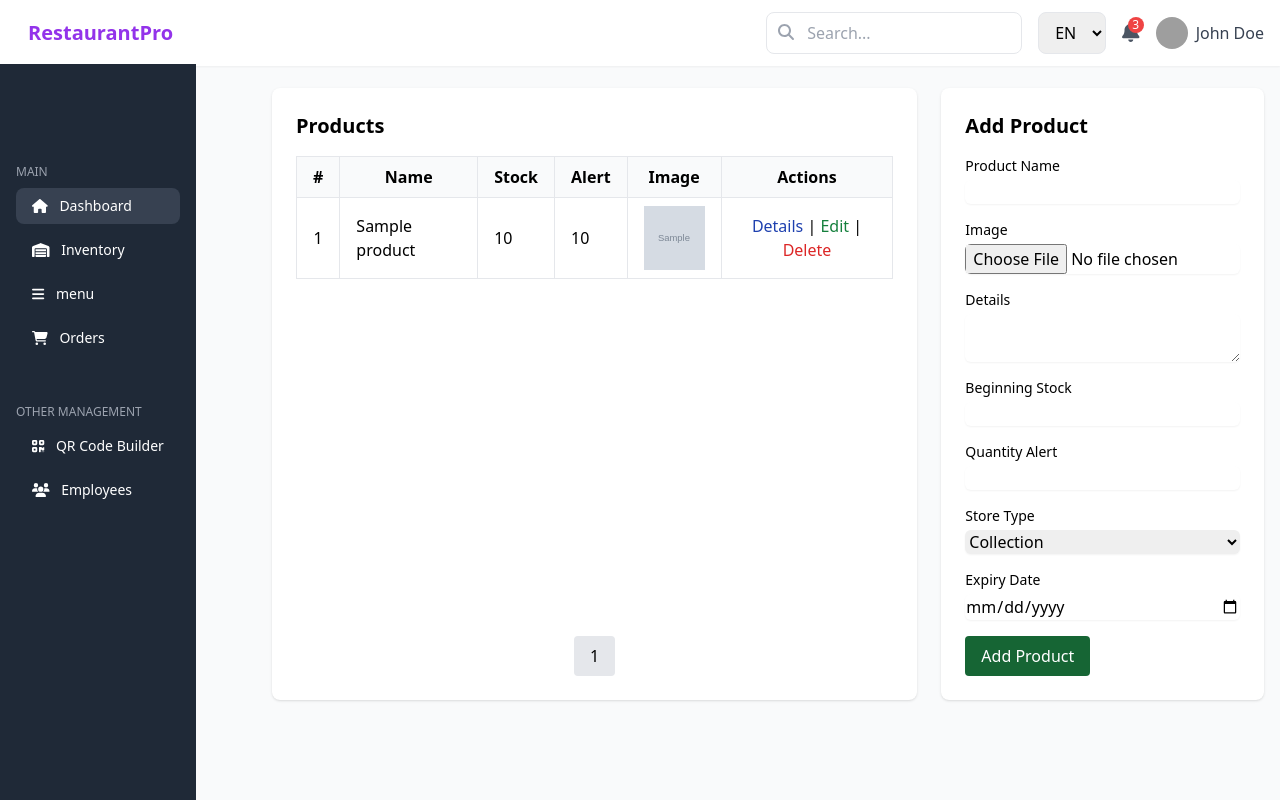
After one commit to damntim/bar, a PHP site: page /inventory.php in a window 1280 px wide. The commit adds this page. Run offline with PHP 8.4, Linux system fonts and the light colour scheme; tables that the repository leaves empty or names only in its code hold one stand-in row (values such as "Sample post"); grey boxes marked "Sample" are stand-in pictures; data that the repository does not hold is empty; some libraries are stand-ins or nearby versions; grey boxes are pictures that could not be loaded.

Commit message:
inventory added

```diff
--- a/barcode/admin/admin/includes/sidebar.php
+++ b/barcode/admin/admin/includes/sidebar.php
@@ -9,7 +9,7 @@
                 <a href="../admin/dashboard.php" class="block px-4 py-2 mt-2 text-sm rounded-lg bg-gray-700">
                     <i class="fas fa-home mr-2"></i> Dashboard
                 </a>
-                <a href="#" class="block px-4 py-2 mt-2 text-sm hover:bg-gray-700 rounded-lg">
+                <a href="../admin/inventory.php" class="block px-4 py-2 mt-2 text-sm hover:bg-gray-700 rounded-lg">
                     <i class="fas fa-warehouse mr-2"></i> Inventory
                 </a>
                 <a href="../menu/menu.php" class="block px-4 py-2 mt-2 text-sm hover:bg-gray-700 rounded-lg">
--- /dev/null
+++ b/barcode/admin/admin/inventory.php
@@ -0,0 +1,211 @@
+<?php
+$host = 'localhost';
+$db = 'db';
+$user = 'root';
+$pass = '';
+
+try {
+    $pdo = new PDO("mysql:host=$host;dbname=$db", $user, $pass);
+    $pdo->setAttribute(PDO::ATTR_ERRMODE, PDO::ERRMODE_EXCEPTION);
+} catch (PDOException $e) {
+    die("Database connection failed: " . $e->getMessage());
+}
+?>
+<?php
+include __DIR__ . '/includes/header.php';
+include __DIR__ . '/includes/sidebar.php';
+// Initialize message
+$message = '';
+
+if ($_SERVER['REQUEST_METHOD'] === 'POST') {
+    // Fetch form data
+    $name = $_POST['name'];
+    $details = $_POST['details'] ?? null;
+    $beginning_stock_quantity = (int)$_POST['beginning_stock_quantity'];
+    $quantity_alert = (int)$_POST['quantity_alert'];
+    $store_type = $_POST['store_type'];
+    $expiry_date = $_POST['expiry_date'] ?? null;
+    $image = $_FILES['image'];
+
+    if ($name && $beginning_stock_quantity && $quantity_alert && $store_type) {
+        // Define target directory and file path
+        $target_dir = "uploads/";
+        if (!is_dir($target_dir)) {
+            mkdir($target_dir, 0755, true);
+        }
+
+        $target_file = $target_dir . uniqid() . "_" . basename($image['name']);
+        $file_extension = strtolower(pathinfo($target_file, PATHINFO_EXTENSION));
+
+        // Allowed file types
+        $allowed_extensions = ['jpg', 'jpeg', 'png', 'gif'];
+
+        // Validate the file
+        if (!in_array($file_extension, $allowed_extensions)) {
+            $message = 'Invalid file type. Only JPG, JPEG, PNG, and GIF are allowed.';
+        } elseif ($image['size'] > 2 * 1024 * 1024) { // 2MB limit
+            $message = 'File size exceeds the 2MB limit.';
+        } elseif (move_uploaded_file($image['tmp_name'], $target_file)) {
+            try {
+                // Check if editing or adding
+    if (isset($product_data)) {
+        // Update product in database
+        $update_stmt = $pdo->prepare("UPDATE products SET name = ?, details = ?, beginning_stock_quantity = ?, quantity_alert = ?, store_type = ?, expiry_date = ? WHERE id = ?");
+        $update_stmt->execute([$name, $details, $beginning_stock_quantity, $quantity_alert, $store_type, $expiry_date, $product_data['id']]);
+        $message = 'Product updated successfully!';
+    }else{
+                // Insert product into the database
+                $stmt = $pdo->prepare("INSERT INTO products (name, image, details, beginning_stock_quantity, quantity_alert, store_type, expiry_date)
+                                       VALUES (?, ?, ?, ?, ?, ?, ?)");
+                $stmt->execute([$name, $target_file, $details, $beginning_stock_quantity, $quantity_alert, $store_type, $expiry_date]);
+                $message = 'Product added successfully!';
+    }
+
+            } catch (PDOException $e) {
+                $message = 'Database error: ' . $e->getMessage();
+            }
+        } else {
+            $message = 'Failed to upload image. Please check file permissions.';
+        }
+    } else {
+        $message = 'All fields are required!';
+    }
+}
+
+?>
+<?php
+// Pagination settings
+$records_per_page = 5;
+$current_page = isset($_GET['page']) ? (int)$_GET['page'] : 1;
+$current_page = max($current_page, 1); // Ensure the current page is at least 1
+$offset = ($current_page - 1) * $records_per_page;
+
+// Fetch total number of records
+$total_records_stmt = $pdo->query("SELECT COUNT(*) FROM products");
+$total_records = $total_records_stmt->fetchColumn();
+
+// Fetch products for the current page
+$stmt = $pdo->prepare("SELECT * FROM products ORDER BY id DESC LIMIT :limit OFFSET :offset");
+$stmt->bindValue(':limit', $records_per_page, PDO::PARAM_INT);
+$stmt->bindValue(':offset', $offset, PDO::PARAM_INT);
+$stmt->execute();
+$products = $stmt->fetchAll(PDO::FETCH_ASSOC);
+
+// Calculate total pages
+$total_pages = ceil($total_records / $records_per_page);
+
+// Check if an ID is passed for editing
+$product_data = null;
+if (isset($_GET['edit'])) {
+    $edit_id = (int)$_GET['edit'];
+    $stmt = $pdo->prepare("SELECT * FROM products WHERE id = ?");
+    $stmt->execute([$edit_id]);
+    $product_data = $stmt->fetch(PDO::FETCH_ASSOC);
+}
+
+?>
+
+<main class="lg:ml-64 pt-16 px-4">
+    <div class="py-6">
+        <?php if ($message): ?>
+        <div class="bg-green-100 text-green-800 p-4 mb-4 rounded"><?php echo $message; ?></div>
+        <?php endif; ?>
+
+        <!-- Two Columns Layout -->
+        <div class="grid grid-cols-1 md:grid-cols-[2fr_1fr] gap-6">
+  <!-- <div class="bg-blue-500">First Column (Wider)</div>
+  <div class="bg-green-500">Second Column (Narrower)</div>
+</div> -->
+<div class="bg-white p-6 rounded-lg shadow h-full flex flex-col">
+    <h2 class="text-xl font-bold mb-4">Products</h2>
+    <div class="flex-1 overflow-y-auto">
+        <table class="w-full border border-collapse">
+            <thead>
+                <tr class="bg-gray-50">
+                    <th class="px-4 py-2 border">#</th>
+                    <th class="px-4 py-2 border">Name</th>
+                    <th class="px-4 py-2 border">Stock</th>
+                    <th class="px-4 py-2 border">Alert</th>
+                    <th class="px-4 py-2 border">Image</th>
+                    <th class="px-4 py-2 border">Actions</th>
+                </tr>
+            </thead>
+            <tbody>
+                <?php foreach ($products as $index => $product): ?>
+                <tr class="h-16"> <!-- Equal row height -->
+                    <td class="px-4 py-2 border text-center"><?php echo $index + 1; ?></td>
+                    <td class="px-4 py-2 border"><?php echo htmlspecialchars($product['name']); ?></td>
+                    <td class="px-4 py-2 border"><?php echo $product['beginning_stock_quantity']; ?></td>
+                    <td class="px-4 py-2 border"><?php echo $product['quantity_alert']; ?></td>
+                    <td class="px-4 py-2 border text-center">
+                        <img src="<?= htmlspecialchars($product['image']) ?>" alt="Product Image" class="w-16 h-16 object-cover mx-auto">
+                    </td>
+                    <td class="px-4 py-2 border text-center">
+                        <a href="#" class="text-blue-800">Details</a> |
+                        <a href="?edit=<?php echo $product['id']; ?>" class="text-green-700">Edit</a> |
+                        <a href="#" class="text-red-600">Delete</a>
+                    </td>
+                </tr>
+                <?php endforeach; ?>
+            </tbody>
+        </table>
+    </div>
+
+    <!-- Pagination -->
+    <div class="mt-4 flex justify-center space-x-2">
+        <?php for ($i = 1; $i <= $total_pages; $i++): ?>
+            <a href="?page=<?php echo $i; ?>" class="px-4 py-2 rounded <?php echo $i == $page ? 'bg-blue-500 text-white' : 'bg-gray-200'; ?>">
+                <?php echo $i; ?>
+            </a>
+        <?php endfor; ?>
+    </div>
+</div>
+
+
+
+<div class="bg-white p-6 rounded-lg shadow">
+    <h2 class="text-xl font-bold mb-4"><?php echo $product_data ? 'Edit Product' : 'Add Product'; ?></h2>
+    <form action="" method="POST" enctype="multipart/form-data">
+        <div class="grid grid-cols-1 gap-4">
+            <div>
+                <label for="name" class="block text-sm font-medium">Product Name</label>
+                <input type="text" name="name" id="name" class="mt-1 block w-full border-gray-300 rounded-md shadow-sm" value="<?php echo $product_data['name'] ?? ''; ?>" required>
+            </div>
+            <div>
+                <label for="image" class="block text-sm font-medium">Image</label>
+                <?php if ($product_data && $product_data['image']): ?>
+                    <img src="<?php echo $product_data['image']; ?>" alt="Product Image" class="w-16 h-16 object-cover mx-auto mb-2">
+                <?php endif; ?>
+                <input type="file" name="image" id="image" class="mt-1 block w-full border-gray-300 rounded-md shadow-sm">
+            </div>
+            <div>
+                <label for="details" class="block text-sm font-medium">Details</label>
+                <textarea name="details" id="details" class="mt-1 block w-full border-gray-300 rounded-md shadow-sm"><?php echo $product_data['details'] ?? ''; ?></textarea>
+            </div>
+            <div>
+                <label for="beginning_stock_quantity" class="block text-sm font-medium">Beginning Stock</label>
+                <input type="number" name="beginning_stock_quantity" id="beginning_stock_quantity" class="mt-1 block w-full border-gray-300 rounded-md shadow-sm" value="<?php echo $product_data['beginning_stock_quantity'] ?? ''; ?>" required>
+            </div>
+            <div>
+                <label for="quantity_alert" class="block text-sm font-medium">Quantity Alert</label>
+                <input type="number" name="quantity_alert" id="quantity_alert" class="mt-1 block w-full border-gray-300 rounded-md shadow-sm" value="<?php echo $product_data['quantity_alert'] ?? ''; ?>" required>
+            </div>
+            <div>
+                <label for="store_type" class="block text-sm font-medium">Store Type</label>
+                <select name="store_type" id="store_type" class="mt-1 block w-full border-gray-300 rounded-md shadow-sm" required>
+                    <option value="collection" <?php echo $product_data['store_type'] == 'collection' ? 'selected' : ''; ?>>Collection</option>
+                    <option value="single" <?php echo $product_data['store_type'] == 'single' ? 'selected' : ''; ?>>Single</option>
+                </select>
+            </div>
+            <div>
+                <label for="expiry_date" class="block text-sm font-medium">Expiry Date</label>
+                <input type="date" name="expiry_date" id="expiry_date" class="mt-1 block w-full border-gray-300 rounded-md shadow-sm" value="<?php echo $product_data['expiry_date'] ?? ''; ?>">
+            </div>
+        </div>
+        <button type="submit" class="mt-4 bg-green-800 text-white px-4 py-2 rounded"><?php echo $product_data ? 'Update Product' : 'Add Product'; ?></button>
+    </form>
+</div>
+
+        </div>
+    </div>
+</main>
```
Also changed, not shown: barcode/admin/admin/uploads/6757fb205f94b_after.JPG (added), barcode/admin/admin/uploads/6757fb6a5f49b_Screenshot 2024-09-13 184330.png (added), barcode/admin/admin/uploads/6757fc7e33d6a_Screenshot 2024-09-15 214806.png (added), barcode/admin/admin/uploads/67580e70cc318_Screenshot 2024-10-08 184135.png (added), barcode/admin/admin/uploads/67580e854c896_Screenshot 2024-09-13 185121.png (added), barcode/admin/admin/uploads/67580f4352435_Screenshot 2024-09-15 214806.png (added), barcode/admin/admin/uploads/6758105321152_Screenshot 2024-09-13 185121.png (added), barcode/admin/admin/uploads/6758135df2861_Screenshot 2024-09-13 185147.png (added), barcode/admin/admin/uploads/after.JPG (added).
